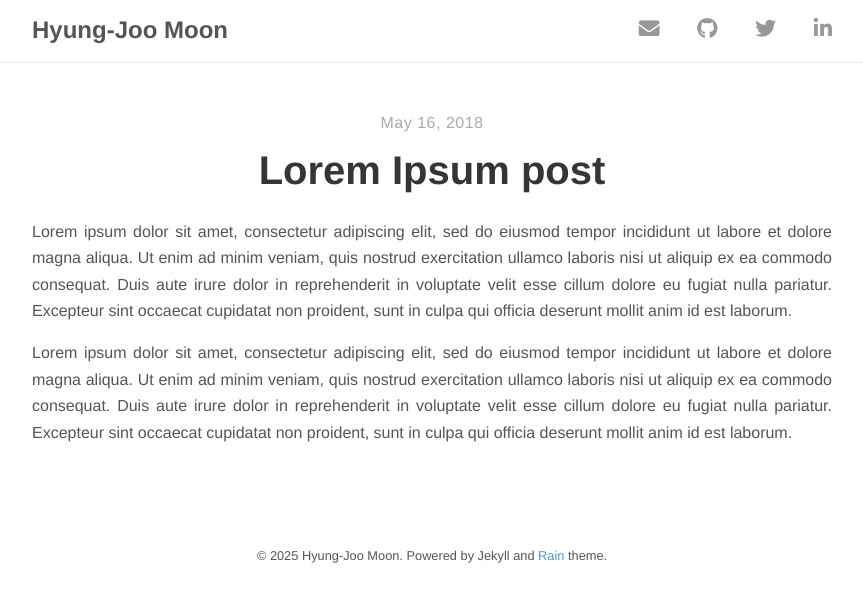
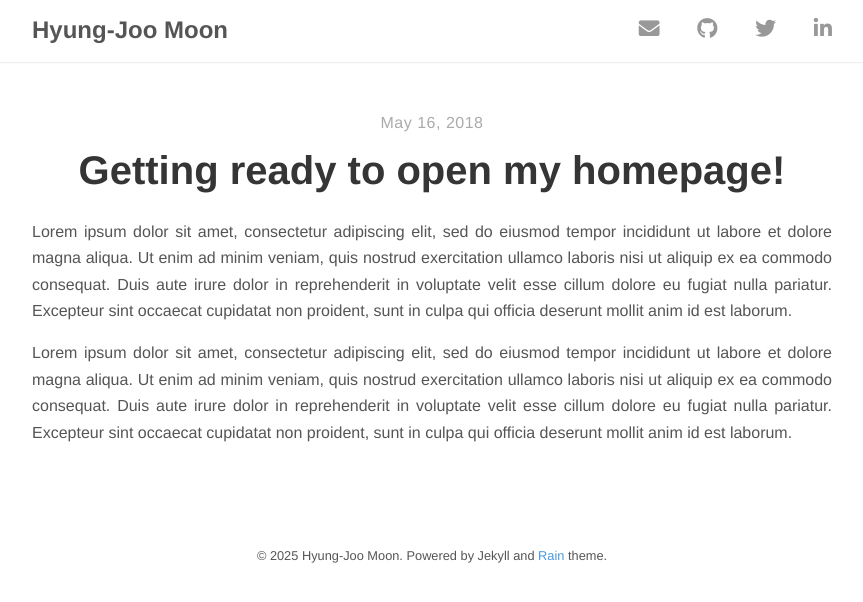
Before and after one commit to hyungjoomoon/hyungjoomoon.github.io, a Jekyll site: the page built from _posts/2018-05-16-lorem-ipsum-post.md, in a window 1280 px wide. Shown: the top 602 px of the page, without its empty margins (208-1071 px from the left). Built offline with Jekyll 4.4.1, drawn with Linux system fonts in a browser that asks for light colours; nearby versions of some CDN libraries.

Commit message:
Update 2018-05-16-lorem-ipsum-post.md

```diff
--- a/_posts/2018-05-16-lorem-ipsum-post.md
+++ b/_posts/2018-05-16-lorem-ipsum-post.md
@@ -1,7 +1,7 @@
 ---
 layout: post
-title: "Lorem Ipsum post"
-author: "Inela"
+title: "Getting ready to open my homepage!"
+author: "Hyung-Joo"
 ---
 
 Lorem ipsum dolor sit amet, consectetur adipiscing elit, sed do eiusmod tempor incididunt ut labore et dolore magna aliqua. Ut enim ad minim veniam, quis nostrud exercitation ullamco laboris nisi ut aliquip ex ea commodo consequat. Duis aute irure dolor in reprehenderit in voluptate velit esse cillum dolore eu fugiat nulla pariatur. Excepteur sint occaecat cupidatat non proident, sunt in culpa qui officia deserunt mollit anim id est laborum.
```
